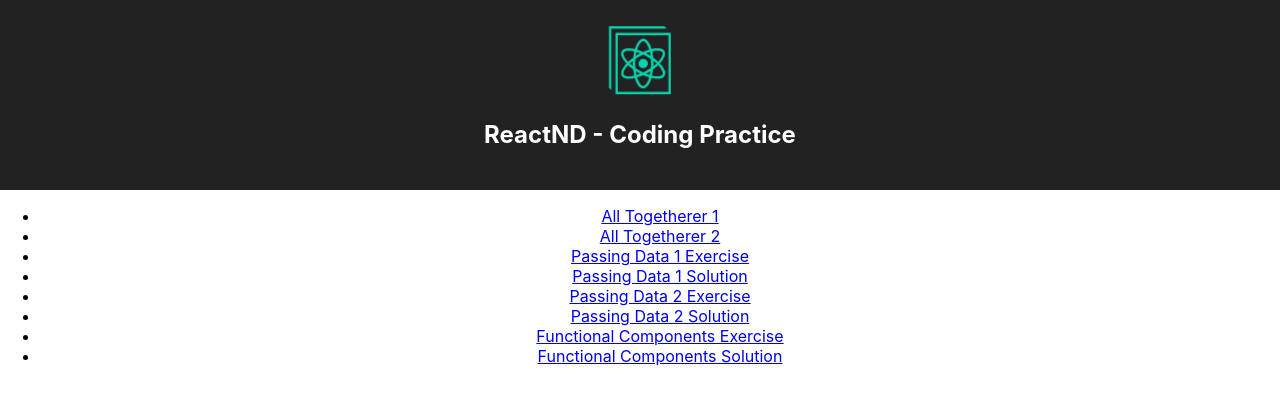
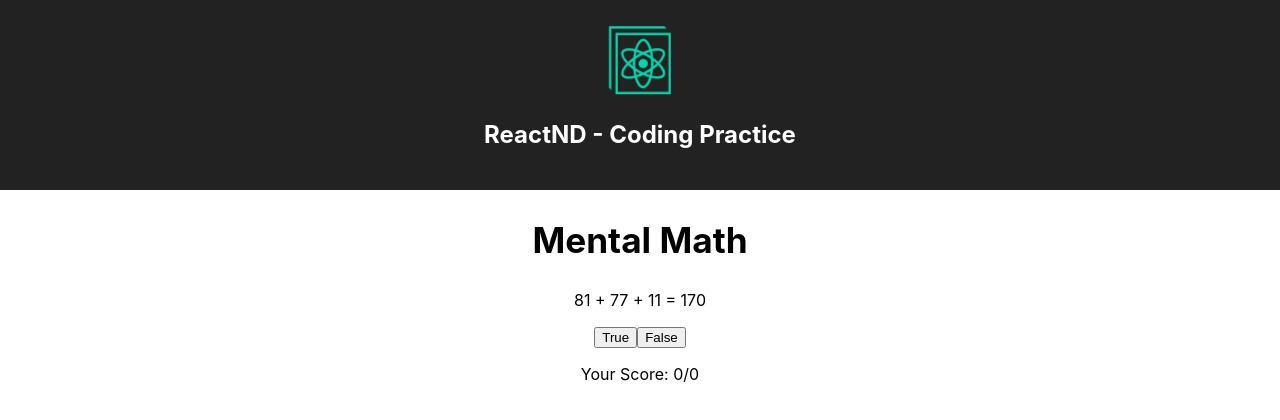
Before and after one commit to carlosloureda/react-nanodegree-fundamentals-exercises, a React (Create React App) app: page /lesson3/managing-state-exercise-1-solution in a window 1280 px wide. Shown: the top 420 px of the page. Built offline with nearby package versions, Linux system fonts and the light colour scheme.

Commit message:
Added Problem Statement for 3rd Exercise: State Management 1

```diff
--- a/src/App.js
+++ b/src/App.js
@@ -13,6 +13,9 @@ import AllTogetherExercise2 from "./components/AllTogetherExercise2/AllTogetherE
 import FunctionalComponentsProblem from "./components/FunctionalComponents/Problem/FunctionalComponentsProblem";
 import FunctionalComponentsSolution from "./components/FunctionalComponents/Solution/FunctionalComponentsSolution";
 
+import ManagingState1Problem from "./components/ManagingState1/Problem/ManagingState1Problem";
+import ManagingState1Solution from "./components/ManagingState1/Solution/ManagingState1Solution";
+
 import { BrowserRouter as Router, Switch, Route, Link } from "react-router-dom";
 import logo from "./logo.svg";
 
@@ -20,12 +23,17 @@ const Nav = () => {
   return (
     <nav>
       <ul>
+        {/* All Together 1 */}
         <li>
           <Link to="/lesson3/all-together-1">All Togetherer 1</Link>
         </li>
+
+        {/* All Together 2 */}
         <li>
           <Link to="/lesson3/all-together-2">All Togetherer 2</Link>
         </li>
+
+        {/* Passing Data 1 */}
         <li>
           <Link to="/lesson3/passing-data-exercise">
             Passing Data 1 Exercise
@@ -36,6 +44,8 @@ const Nav = () => {
             Passing Data 1 Solution
           </Link>
         </li>
+
+        {/* Passing Data 2 */}
         <li>
           <Link to="/lesson3/passing-data-exercise-2">
             Passing Data 2 Exercise
@@ -47,6 +57,19 @@ const Nav = () => {
           </Link>
         </li>
 
+        {/* Managing State 1 */}
+        <li>
+          <Link to="/lesson3/managing-state-exercise-1">
+            Managing State 1 Exercise
+          </Link>
+        </li>
+        <li>
+          <Link to="/lesson3/managing-state-exercise-1-solution">
+            Managing State 1 Solution
+          </Link>
+        </li>
+
+        {/* Functional Components */}
         <li>
           <Link to="/lesson3/functional-components-exercise">
             Functional Components Exercise
@@ -73,12 +96,15 @@ function App() {
           <h1 className="App-title">ReactND - Coding Practice</h1>
         </header>
         <Switch>
+          {/* Passing Data 2 */}
           <Route path="/lesson3/passing-data-exercise">
             <PassingData1Problem />
           </Route>
           <Route path="/lesson3/passing-data-exercise-solution">
             <PassingData1Solution />
           </Route>
+
+          {/* Passing Data 1 */}
           <Route path="/lesson3/passing-data-exercise-2">
             <PassingData2Problem />
           </Route>
@@ -86,6 +112,7 @@ function App() {
             <PassingData2Solution />
           </Route>
 
+          {/* Functional Components */}
           <Route path="/lesson3/functional-components-exercise">
             <FunctionalComponentsProblem />
           </Route>
@@ -93,10 +120,20 @@ function App() {
             <FunctionalComponentsSolution />
           </Route>
 
+          {/* Managing State 1 */}
+          <Route path="/lesson3/managing-state-exercise-1">
+            <ManagingState1Problem />
+          </Route>
+          <Route path="/lesson3/managing-state-exercise-1-solution">
+            <ManagingState1Solution />
+          </Route>
+
+          {/* All Together 1 */}
           <Route path="/lesson3/all-together-1">
             <AllTogetherExercise1 />
           </Route>
 
+          {/* All Together 2 */}
           <Route path="/lesson3/all-together-2">
             <AllTogetherExercise2 />
           </Route>
--- /dev/null
+++ b/src/components/ManagingState1/Problem/ManagingState1Problem.js
@@ -0,0 +1,28 @@
+import React, { Component } from "react";
+
+const value1 = Math.floor(Math.random() * 100);
+const value2 = Math.floor(Math.random() * 100);
+const value3 = Math.floor(Math.random() * 100);
+const proposedAnswer = Math.floor(Math.random() * 3) + value1 + value2 + value3;
+const numQuestions = 0;
+const numCorrect = 0;
+
+class ManagingState1Problem extends Component {
+  render() {
+    return (
+      <div className="game">
+        <h2>Mental Math</h2>
+        <div className="equation">
+          <p className="text">{`${value1} + ${value2} + ${value3} = ${proposedAnswer}`}</p>
+        </div>
+        <button>True</button>
+        <button>False</button>
+        <p className="text">
+          Your Score: {numCorrect}/{numQuestions}
+        </p>
+      </div>
+    );
+  }
+}
+
+export default ManagingState1Problem;
--- /dev/null
+++ b/src/components/ManagingState1/Solution/ManagingState1Solution.js
@@ -0,0 +1,28 @@
+import React, { Component } from "react";
+
+const value1 = Math.floor(Math.random() * 100);
+const value2 = Math.floor(Math.random() * 100);
+const value3 = Math.floor(Math.random() * 100);
+const proposedAnswer = Math.floor(Math.random() * 3) + value1 + value2 + value3;
+const numQuestions = 0;
+const numCorrect = 0;
+
+class ManagingState1Problem extends Component {
+  render() {
+    return (
+      <div className="game">
+        <h2>Mental Math</h2>
+        <div className="equation">
+          <p className="text">{`${value1} + ${value2} + ${value3} = ${proposedAnswer}`}</p>
+        </div>
+        <button>True</button>
+        <button>False</button>
+        <p className="text">
+          Your Score: {numCorrect}/{numQuestions}
+        </p>
+      </div>
+    );
+  }
+}
+
+export default ManagingState1Problem;
```
Also changed, not shown: src/components/ManagingState1/README.md (added).
